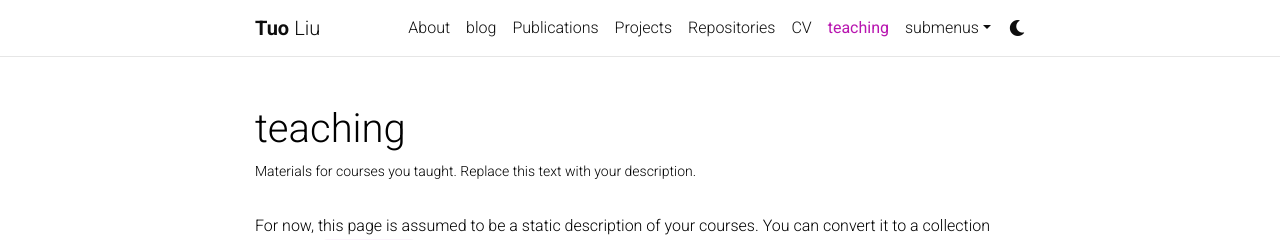
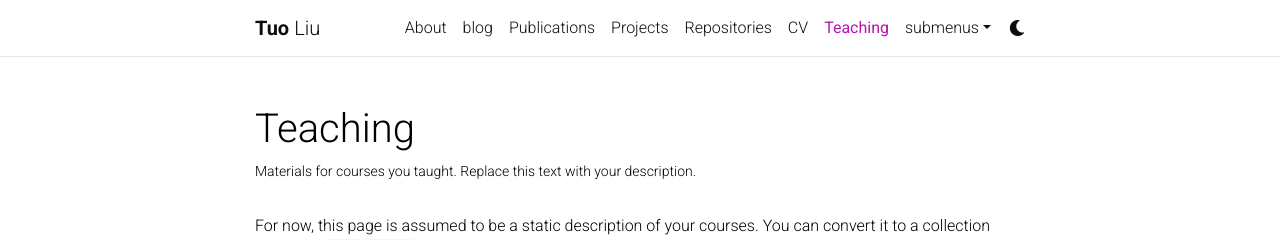
Before and after one commit to terryliu3/terryliu3.github.io, a Jekyll site: the page built from _pages/teaching.md, in a window 1280 px wide. Shown: the top 240 px of the page. Built offline with Jekyll 4.4.1, drawn with Linux system fonts in a browser that asks for light colours; comment, search, counter and statistics services are not loaded; a style sheet for code colours, icons or effects is not loaded.

```diff
--- a/_pages/teaching.md
+++ b/_pages/teaching.md
@@ -1,7 +1,7 @@
 ---
 layout: page
 permalink: /teaching/
-title: teaching
+title: Teaching
 description: Materials for courses you taught. Replace this text with your description.
 nav: true
 nav_order: 5
```
